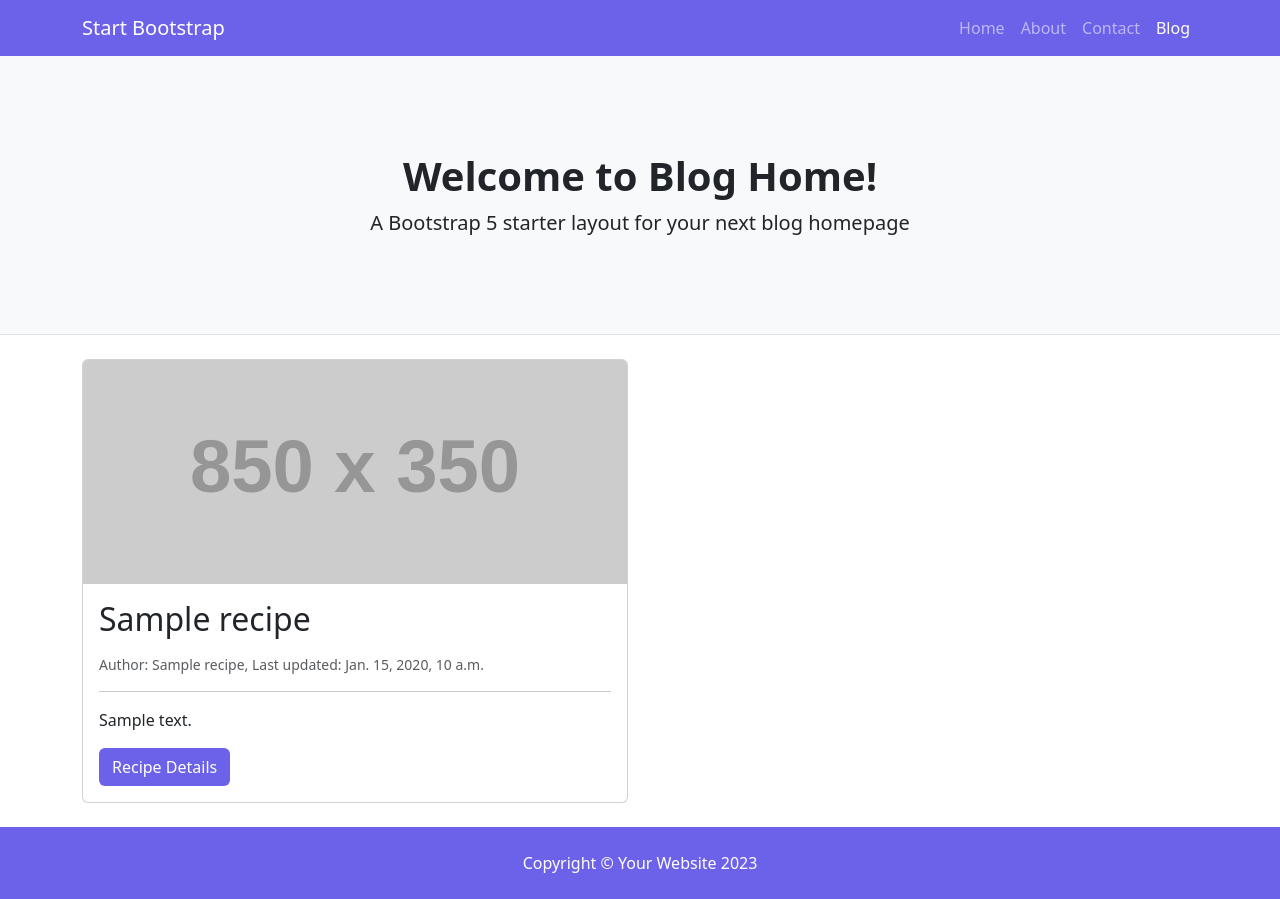
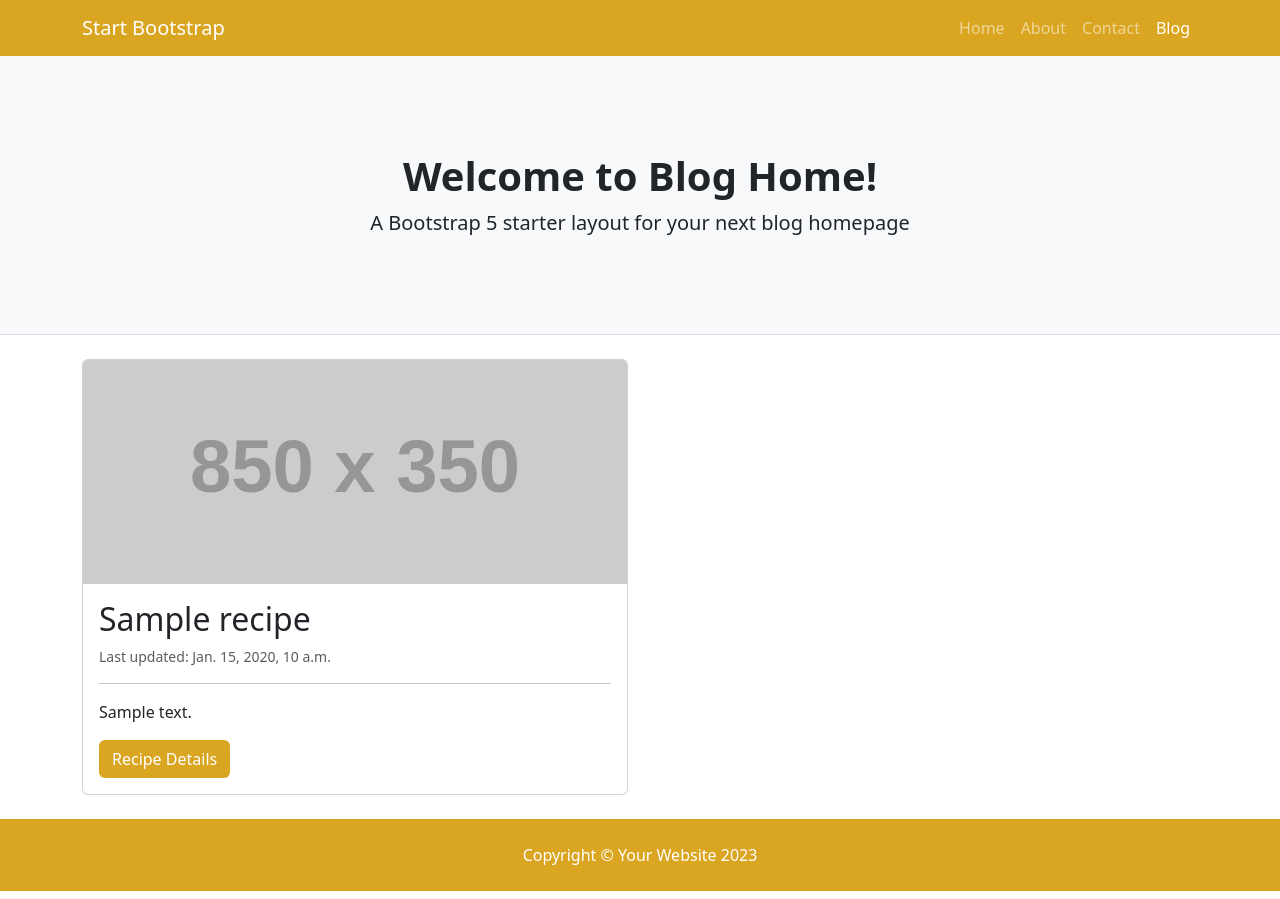
Before and after one commit to fraagu10/django-recipebook-app, a Django app: template recipebook/templates/recipebook/recipe_list.html in a window 1280 px wide. Run offline with Django 3.2, Linux system fonts and the light colour scheme; the template is opened without the code that fills it: most values are stand-ins (such as "Sample title", 1, 10 or a date in 2020); grey boxes labelled with a size stand in for pictures from a placeholder-image service; some libraries are stand-ins or nearby versions.

Commit message:
updated look

```diff
--- a/recipebook/static/css/recipebook.css
+++ b/recipebook/static/css/recipebook.css
@@ -1,13 +1,13 @@
 nav {
-  background-color: rgb(108, 97, 233);
+  background-color: #DAA520;
 }
 
 footer {
-  background-color: rgb(108, 97, 233);
+  background-color: #DAA520;
 }
 
 button.btn {
-  background-color: rgb(108, 97, 233);
+  background-color: #DAA520;
   color: #FFF;
 }
 
--- a/recipebook/templates/recipebook/recipe_list.html
+++ b/recipebook/templates/recipebook/recipe_list.html
@@ -5,7 +5,6 @@
   <head>
       <meta charset="utf-8" />
       <meta name="viewport" content="width=device-width, initial-scale=1, shrink-to-fit=no" />
-
       <title>Recipebook</title>
       <link rel="stylesheet" href="{% static 'css/recipebook.css' %}">
       <link href="https://cdn.jsdelivr.net/npm/bootstrap@5.3.3/dist/css/bootstrap.min.css" rel="stylesheet" integrity="sha384-QWTKZyjpPEjISv5WaRU9OFeRpok6YctnYmDr5pNlyT2bRjXh0JMhjY6hW+ALEwIH" crossorigin="anonymous">
@@ -16,8 +15,8 @@
     <nav class="navbar navbar-expand-lg navbar-dark">
         <div class="container">
             <a class="navbar-brand" href="/">Start Bootstrap</a>
-                <button class="navbar-toggler" type="button" data-bs-toggle="collapse" data-bs-target="#navbarSupportedContent" aria-controls="navbarSupportedContent" aria-expanded="false" aria-label="Toggle navigation"><span class="navbar-toggler-icon"></span></button>
-                <div class="collapse navbar-collapse" id="navbarSupportedContent">
+            <button class="navbar-toggler" type="button" data-bs-toggle="collapse" data-bs-target="#navSideBar" aria-controls="navbarSupportedContent" aria-expanded="false" aria-label="Toggle navigation"><span class="navbar-toggler-icon"></span></button>
+            <div class="collapse navbar-collapse" id="navSideBar">
                 <ul class="navbar-nav ms-auto mb-2 mb-lg-0">
                     <li class="nav-item"><a class="nav-link" href="#">Home</a></li>
                     <li class="nav-item"><a class="nav-link" href="#!">About</a></li>
@@ -50,11 +49,8 @@
                 <img class="card-img-top" src="https://dummyimage.com/850x350/dee2e6/6c757d.jpg" alt="{{ recipe.title }}" />
               </a>
               <div class="card-body">
-                                <h2 class="card-title">{{ recipe.title }}</h2><span></span>
-                                <p></p>
-                                <div class="small text-muted">
-                                    Author: {{ recipe.author_name }}, Last updated: {{ recipe.last_updated }}
-                                </div>
+                <h2 class="card-title">{{ recipe.title }}</h2>
+                <div class="small text-muted">Last updated: {{ recipe.last_updated }}</div>
                 <hr>
                 <p class="card-text">{{ recipe.description }}</p>
                 <button class="btn" href="">Recipe Details</button>
```
Lines whose indentation alone changed are shown as unchanged.
